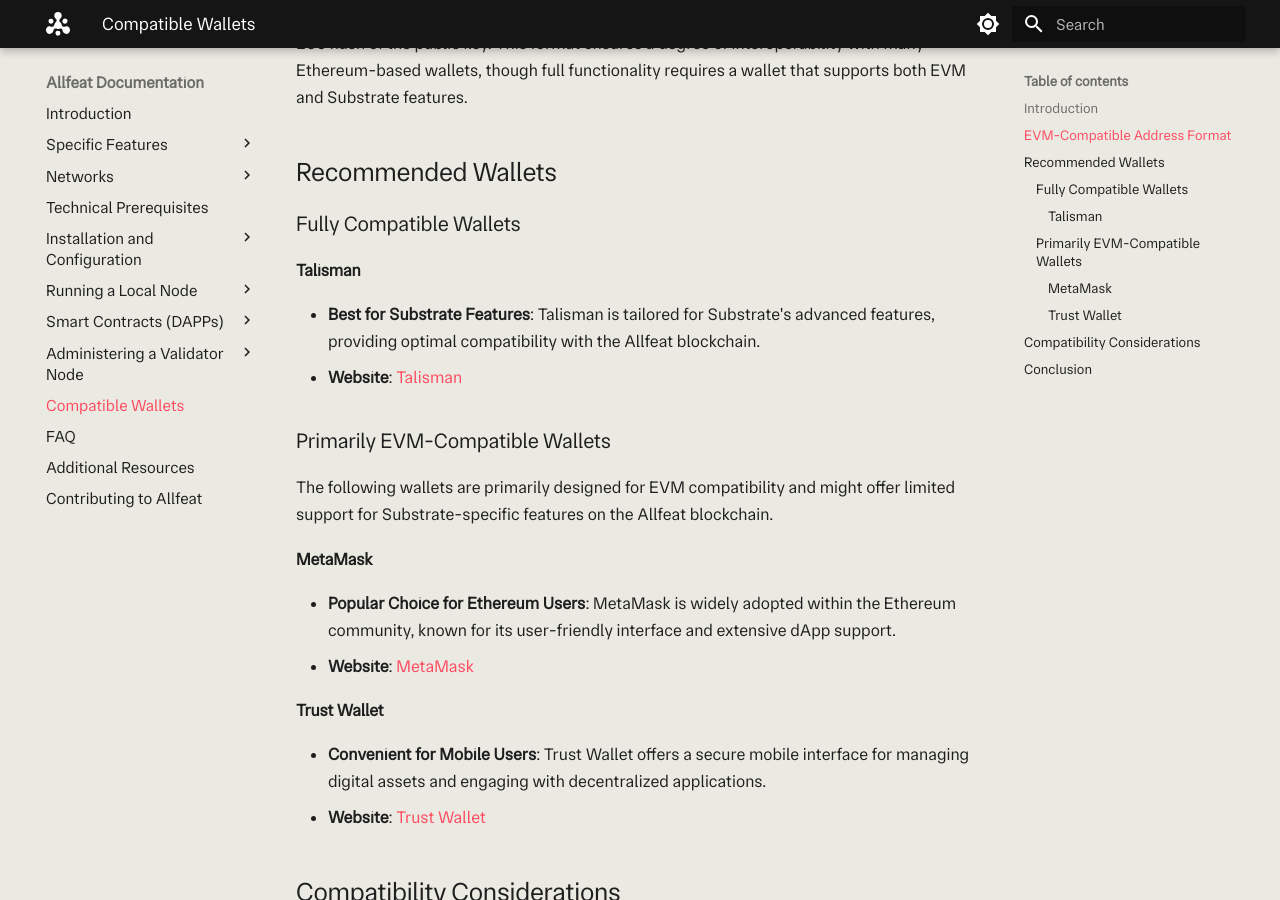
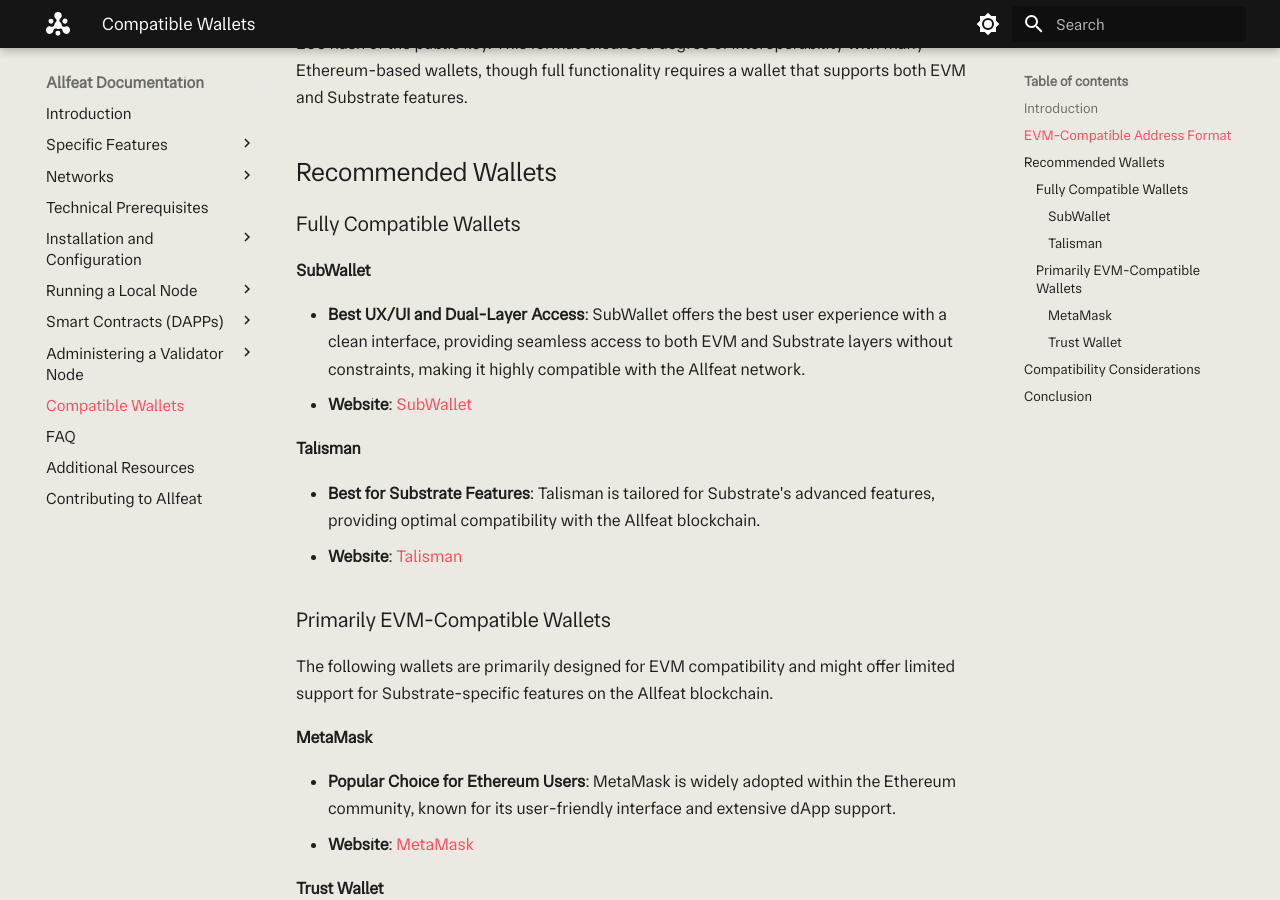
Before and after one commit to Allfeat/docs, an MkDocs documentation site: the page built from docs/wallets.md, in a window 1280 px wide and 900 px high, scrolled down 496 px. Built offline with MkDocs 1.6.1 and Material for MkDocs 9.7.7, drawn with Linux system fonts in a browser that asks for light colours.

Commit message:
add subwallet to wallets infos

```diff
--- a/docs/wallets.md
+++ b/docs/wallets.md
@@ -11,6 +11,10 @@
 ## Recommended Wallets
 
 ### Fully Compatible Wallets
+
+#### SubWallet
+- **Best UX/UI and Dual-Layer Access**: SubWallet offers the best user experience with a clean interface, providing seamless access to both EVM and Substrate layers without constraints, making it highly compatible with the Allfeat network.
+- **Website**: [SubWallet](https://www.subwallet.app/)
 
 #### Talisman
 - **Best for Substrate Features**: Talisman is tailored for Substrate's advanced features, providing optimal compatibility with the Allfeat blockchain.
```
